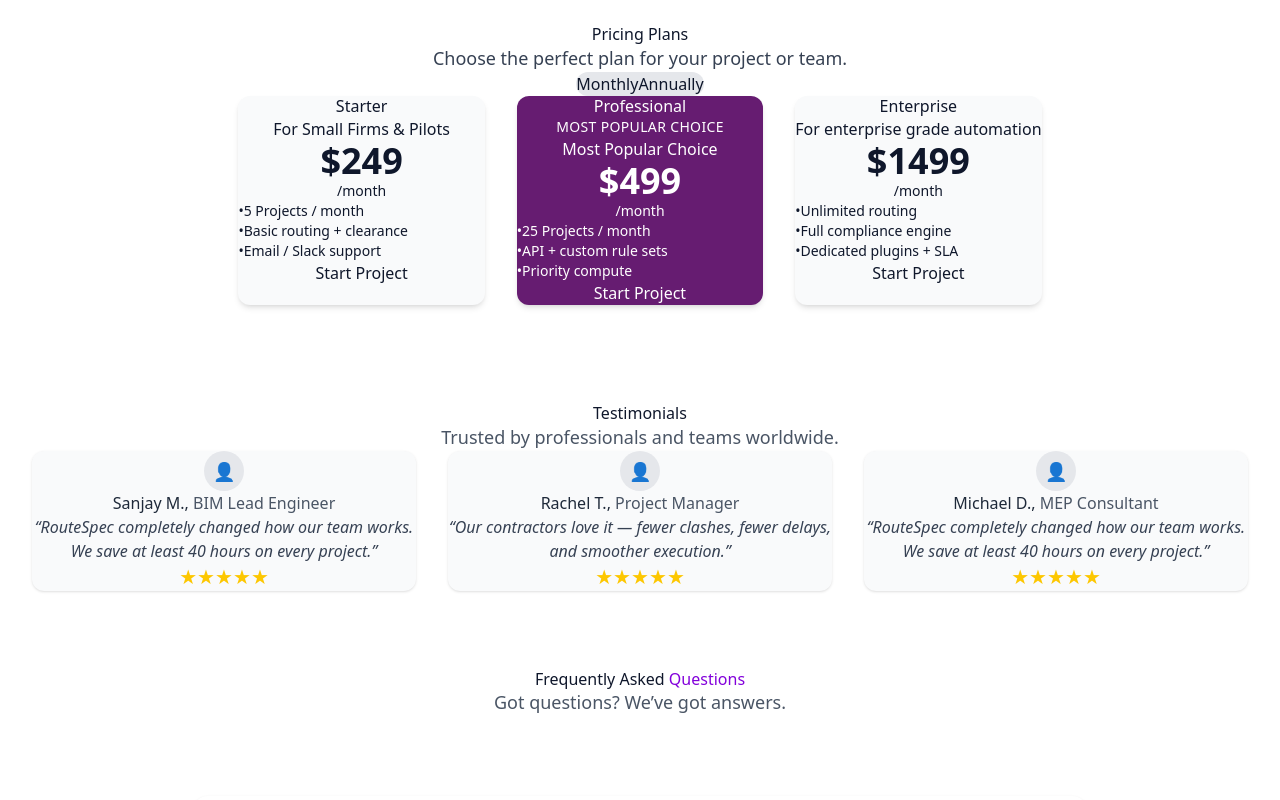
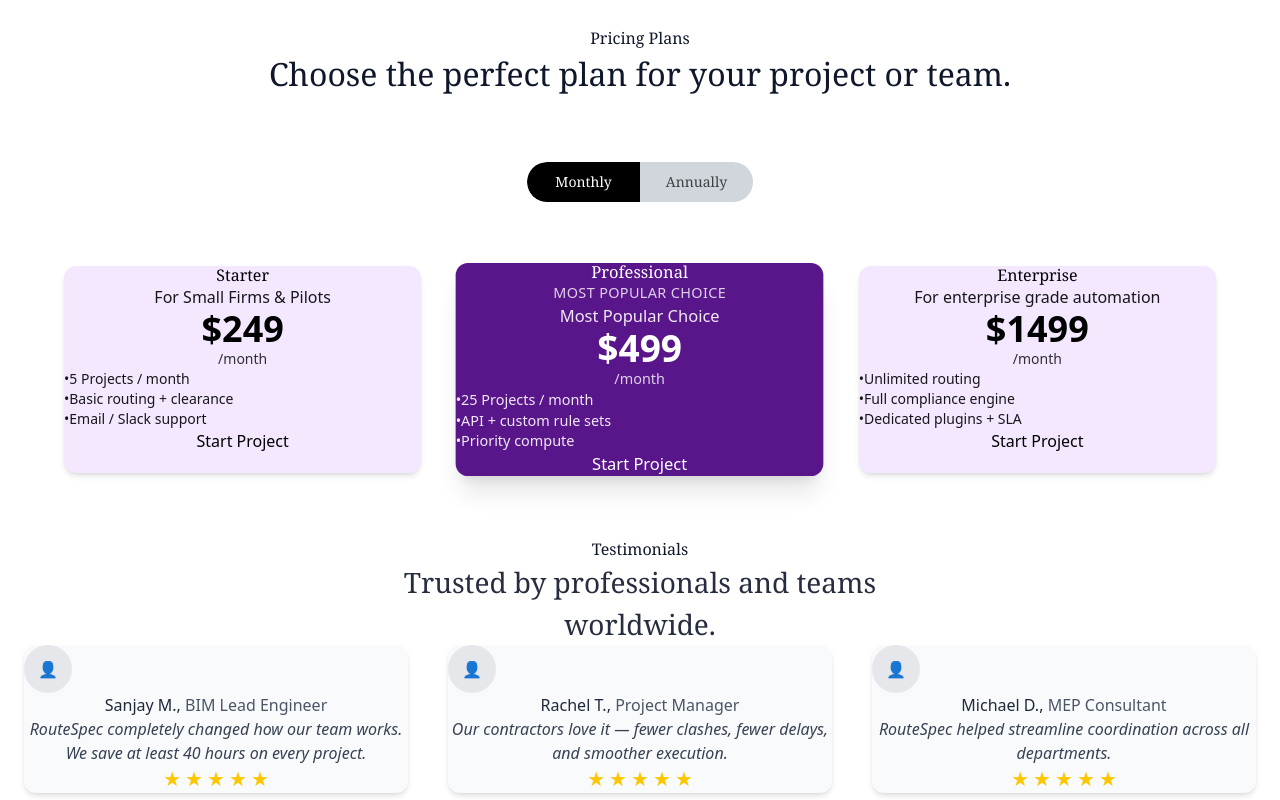
Before and after one commit to AjitMishra28/Route, a Next.js app: page / in a window 1280 px wide. Shown: the part 3460-4260 px from the top of the page. Built offline with nearby package versions, Linux system fonts and the light colour scheme.

Commit message:
Refactor Pricing component layout and styles

```diff
--- a/components/Pricing.jsx
+++ b/components/Pricing.jsx
@@ -45,67 +45,70 @@
   ];
 
   return (
-    <section className="w-full flex flex-col items-center py-80 px-9 bg-white gap-25">
-      {/* Outer wrapper to centre content */}
+    <section className="w-full flex flex-col items-center py-24 px-6 bg-white gap-16">
+      {/* Header */}
       <div className="max-w-5xl mx-auto text-center">
-
-        <h2 className="text-4xl font-bold mb-4">Pricing Plans</h2>
-        <p className="text-lg text-gray-700 mb-12">
+        <h2 className="font-serif font-bold text-[48px] mb-4">
+          Pricing Plans
+        </h2>
+        <p className="font-serif text-[32px] font-normal">
           Choose the perfect plan for your project or team.
         </p>
+      </div>
 
-        {/* Billing toggle */}
-        <div className="inline-flex items-center bg-gray-200 rounded-full p-1 mb-12 mx-auto">
-          <button
-            className={`px-4 py-2 rounded-full transition ${
+      {/* Billing Toggle */}
+      <div className="flex w-[226px] h-[40px] bg-gray-300 rounded-full overflow-hidden my-8 cursor-pointer">
+        <div
+          onClick={() => setBillingCycle("monthly")}
+          className={`w-1/2 flex justify-center items-center transition-all duration-300 rounded-l-full font-serif text-sm font-normal ${
             billingCycle === "monthly"
               ? "bg-black text-white"
-                : "text-gray-600"
+              : "bg-transparent text-black opacity-70"
           }`}
-            onClick={() => setBillingCycle("monthly")}
         >
           Monthly
-          </button>
-          <button
-            className={`px-4 py-2 rounded-full transition ${
+        </div>
+        <div
+          onClick={() => setBillingCycle("annually")}
+          className={`w-1/2 flex justify-center items-center transition-all duration-300 rounded-r-full font-serif text-sm font-normal ${
             billingCycle === "annually"
               ? "bg-black text-white"
-                : "text-gray-600"
+              : "bg-transparent text-black opacity-70"
           }`}
-            onClick={() => setBillingCycle("annually")}
         >
           Annually
-          </button>
+        </div>
       </div>
 
-        {/* Plans grid */}
-        <div className="grid grid-cols-1 md:grid-cols-3 gap-8">
+      {/* Plans Grid */}
+      <div className="grid grid-cols-1 md:grid-cols-3 gap-10 max-w-6xl w-full">
         {plans.map((plan) => (
           <div
             key={plan.key}
-              className={`rounded-xl p-8 text-center shadow-md transition hover:shadow-lg ${
+            className={`rounded-xl p-8 text-center border transition duration-300 ${
               plan.key === "professional"
-                  ? "bg-[#661C71] text-white"
-                  : "bg-gray-50"
+                ? "bg-purple-900 text-white border-transparent shadow-xl scale-[1.03]"
+                : "bg-purple-100 text-black border-gray-300 shadow-md"
             }`}
           >
-              <h3 className="text-2xl font-semibold mb-2">{plan.name}</h3>
+            <h3 className="text-3xl font-bold mb-2 font-serif">{plan.name}</h3>
             {plan.key === "professional" && (
-                <div className="mb-4 text-sm uppercase tracking-wide">
+              <div className="text-sm tracking-wide uppercase mb-4 opacity-80">
                 Most Popular Choice
               </div>
             )}
-              <p className="mb-4">{plan.description}</p>
-              <div className="text-4xl font-bold mb-2">
-                ${billingCycle === "monthly"
-                  ? plan.monthlyPrice
-                  : plan.annuallyPrice.toFixed(0)}
+            <p className="mb-4 opacity-90 text-md">{plan.description}</p>
+
+            {/* Price */}
+            <div className="text-4xl font-bold mb-1">
+              ${billingCycle === "monthly" ? plan.monthlyPrice : plan.annuallyPrice}
             </div>
-              <div className="text-sm mb-6">
+            <div className="text-sm mb-6 opacity-80">
               /{billingCycle === "monthly" ? "month" : "year"}
             </div>
 
-              <ul className="mb-6 space-y-2 text-left text-sm">
+            {/* Features */}
+            <ul className="mb-8 space-y-2 text-left text-sm opacity-90">
               {plan.features.map((f, idx) => (
                 <li key={idx} className="flex items-start">
                   <span className="mr-2">•</span>
@@ -114,11 +117,12 @@
               ))}
             </ul>
 
+            {/* Button */}
             <button
-                className={`px-6 py-3 rounded-full font-medium transition ${
+              className={`px-6 py-3 w-full font-serif font-bold text-sm rounded-full transition ${
                 plan.key === "professional"
-                    ? "bg-white text-[#661C71] hover:bg-gray-100"
-                    : "bg-[#661C71] text-white hover:bg-[#4a114e]"
+                  ? "bg-white text-purple-900 hover:bg-gray-100"
+                  : "bg-purple-900 text-white hover:bg-purple-800"
               }`}
             >
               Start Project
@@ -126,82 +130,57 @@
           </div>
         ))}
       </div>
-      </div>
-       <main className="bg-white py-16 text-center gap-32">
-      <h2 className="text-4xl font-bold mb-4 ">Testimonials</h2>
-      <p className="text-lg text-gray-600 mb-12">
-        Trusted by professionals and teams worldwide.
+
+      {/* Testimonials */}
+      <section className="bg-white py-24 text-center px-6 w-full">
+        <h2 className="font-serif font-bold text-[48px] mb-4 mx-auto">
+          Testimonials
+        </h2>
+        <p className="font-serif text-[28px] font-normal opacity-90 mb-14">
+          Trusted by professionals and teams <br /> worldwide.
         </p>
 
-      <div className="flex flex-col md:flex-row justify-center gap-8 px-4">
-        {/* Testimonial 1 */}
-        <div className="bg-gray-50 rounded-xl p-6 shadow-sm border border-gray-100 flex-1 max-w-sm mx-auto">
-          <div className="flex items-center justify-center mb-4">
-            <div className="w-10 h-10 bg-gray-200 rounded-full flex items-center justify-center">
-              <span className="text-gray-500 text-lg">👤</span>
+        <div className="flex flex-col md:flex-row justify-center gap-10">
+          {[
+            {
+              name: "Sanjay M.",
+              role: "BIM Lead Engineer",
+              text: "RouteSpec completely changed how our team works. We save at least 40 hours on every project.",
+            },
+            {
+              name: "Rachel T.",
+              role: "Project Manager",
+              text: "Our contractors love it — fewer clashes, fewer delays, and smoother execution.",
+            },
+            {
+              name: "Michael D.",
+              role: "MEP Consultant",
+              text: "RouteSpec helped streamline coordination across all departments.",
+            },
+          ].map((t, i) => (
+            <div
+              key={i}
+              className="bg-gray-50 border border-gray-200 rounded-xl p-8 shadow-md max-w-sm mx-auto"
+            >
+              <div className="w-12 h-12 bg-gray-200 rounded-full mx-auto mb-4 flex items-center justify-center">
+                👤
+              </div>
+              <h3 className="font-semibold text-gray-800">
+                {t.name},{" "}
+                <span className="text-gray-600 font-normal">{t.role}</span>
+              </h3>
+              <p className="italic text-gray-700 my-4">{t.text}</p>
+              <div className="flex justify-center gap-1 text-yellow-400 text-xl">
+                {Array(5)
+                  .fill("★")
+                  .map((s, idx) => (
+                    <span key={idx}>{s}</span>
+                  ))}
               </div>
             </div>
-          <h3 className="font-semibold text-gray-800">
-            Sanjay M., <span className="text-gray-600">BIM Lead Engineer</span>
-          </h3>
-          <p className="text-gray-700 italic my-4">
-            “RouteSpec completely changed how our team works. We save at least 40 hours on every project.”
-          </p>
-          <div className="flex justify-center">
-            <span className="text-yellow-400 text-xl">★</span>
-            <span className="text-yellow-400 text-xl">★</span>
-            <span className="text-yellow-400 text-xl">★</span>
-            <span className="text-yellow-400 text-xl">★</span>
-            <span className="text-yellow-400 text-xl">★</span>
+          ))}
         </div>
-        </div>
-
-        {/* Testimonial 2 */}
-        <div className="bg-gray-50 rounded-xl p-6 shadow-sm border border-gray-100 flex-1 max-w-sm mx-auto">
-          <div className="flex items-center justify-center mb-4">
-            <div className="w-10 h-10 bg-gray-200 rounded-full flex items-center justify-center">
-              <span className="text-gray-500 text-lg">👤</span>
-            </div>
-          </div>
-          <h3 className="font-semibold text-gray-800">
-            Rachel T., <span className="text-gray-600">Project Manager</span>
-          </h3>
-          <p className="text-gray-700 italic my-4">
-            “Our contractors love it — fewer clashes, fewer delays, and smoother execution.”
-          </p>
-          <div className="flex justify-center">
-            <span className="text-yellow-400 text-xl">★</span>
-            <span className="text-yellow-400 text-xl">★</span>
-            <span className="text-yellow-400 text-xl">★</span>
-            <span className="text-yellow-400 text-xl">★</span>
-            <span className="text-yellow-400 text-xl">★</span>
-          </div>
-        </div>
-
-        {/* Testimonial 3 */}
-        <div className="bg-gray-50 rounded-xl p-6 shadow-sm border border-gray-100 flex-1 max-w-sm mx-auto">
-          <div className="flex items-center justify-center mb-4">
-            <div className="w-10 h-10 bg-gray-200 rounded-full flex items-center justify-center">
-              <span className="text-gray-500 text-lg">👤</span>
-            </div>
-          </div>
-          <h3 className="font-semibold text-gray-800">
-            Michael D., <span className="text-gray-600">MEP Consultant</span>
-          </h3>
-          <p className="text-gray-700 italic my-4">
-            “RouteSpec completely changed how our team works. We save at least 40 hours on every project.”
-          </p>
-          <div className="flex justify-center">
-            <span className="text-yellow-400 text-xl">★</span>
-            <span className="text-yellow-400 text-xl">★</span>
-            <span className="text-yellow-400 text-xl">★</span>
-            <span className="text-yellow-400 text-xl">★</span>
-            <span className="text-yellow-400 text-xl">★</span>
-          </div>
-        </div>
-      </div>
-    </main>
       </section>
-
+    </section>
   );
 }
```
Lines whose indentation alone changed are shown as unchanged.
